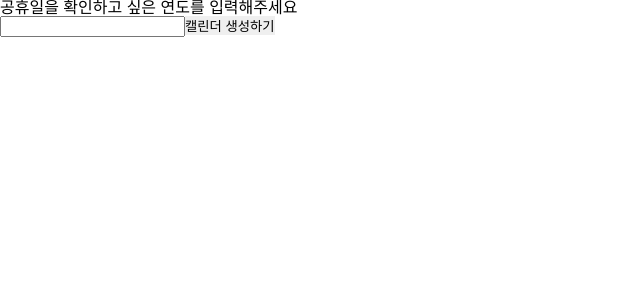
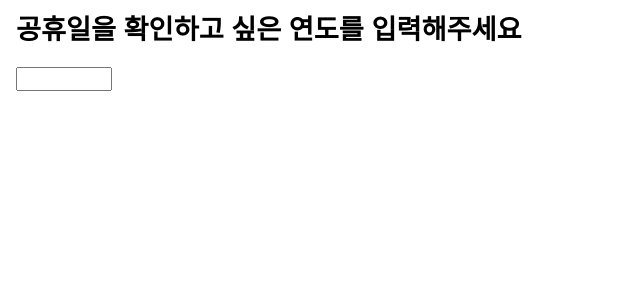
Before and after one commit to yongseongjeon/holiday-calendar, a React (Create React App) app: page / in a window 1280 px wide. Shown: the top 300 px of the page, without its empty margins (0-640 px from the left). Built offline with nearby package versions, Linux system fonts and the light colour scheme.

Commit message:
feat: add layout to YearInput page

```diff
--- a/src/pages/YearInput.tsx
+++ b/src/pages/YearInput.tsx
@@ -1,11 +1,35 @@
+import Text from "../components/Heading/Text";
+import styled from "styled-components";
+import Input from "../components/Input/Input";
+import CreateCalendarButton from "../components/CreateCalendarButton/CreateCalendarButton";
+import useInput from "../hooks/useInput";
+
 function YearInput() {
+  const [year, _, handleChangeInput] = useInput("");
+
   return (
-    <>
-      <h2>공휴일을 확인하고 싶은 연도를 입력해주세요</h2>
-      <input type="number" />
-      <button type="button">캘린더 생성하기</button>
-    </>
+    <Container>
+      <Header>
+        <Text size="1.7rem" weight="700" color="black" value="공휴일을 확인하고 싶은 연도를 입력해주세요"></Text>
+        <Input value={year} onChange={handleChangeInput} />
+      </Header>
+      <CreateCalendarButton />
+    </Container>
   );
 }
 
 export default YearInput;
+
+const Container = styled.div`
+  display: flex;
+  flex-direction: column;
+  justify-content: space-between;
+  height: 100vh;
+  padding: 1rem;
+`;
+
+const Header = styled.header`
+  display: flex;
+  flex-direction: column;
+  gap: 1.5rem;
+`;
```
